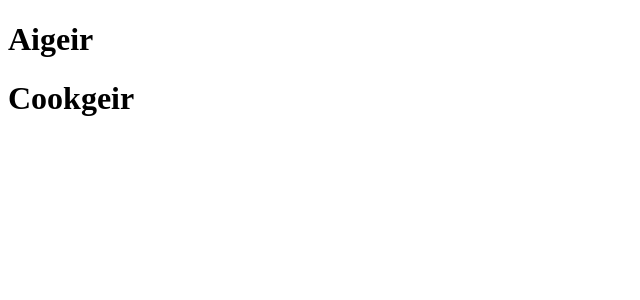
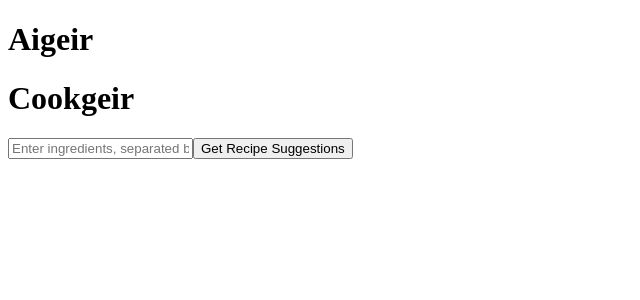
Before and after one commit to AJC0520/aigeir, a Vue app: page / in a window 1280 px wide. Shown: the top 300 px of the page, without its empty margins (0-640 px from the left). Built offline with nearby package versions, Linux system fonts and the light colour scheme; the HTML template or start-up script is replaced by a standard one.

Commit message:
Add recipe suggestion functionality and remove unused Base.vue

```diff
--- /dev/null
+++ b/src/utils/ollama.ts
@@ -0,0 +1,27 @@
+
+
+// *****************************************************************
+//
+//      COOKGEIR FUNCTIONS
+//
+// *****************************************************************
+export async function getRecipeSuggestions(ingredients: string): Promise<string> {
+    const response = await fetch('http://localhost:11434/api/chat', {
+        method: 'POST',
+        headers: { 'Content-Type': 'application/json' },
+        body: JSON.stringify({
+            model: 'qwen3.5:4b',
+            messages: [
+                {
+                    role: 'user',
+                    content: `I have these ingredients: ${ingredients}, plus basic pantry and household items. Return exactly 3 recipes. No thinking, no explanation, no extra text. Respond in this exact format: Recipe1 Name|Cooking Time in Minutes\nRecipe2 Name|Cooking Time in Minutes\nRecipe3 Name|Cooking Time in Minutes`
+                }
+            ],
+            stream: false,
+            think: true,
+        })
+    })
+
+    const data = await response.json()
+    return data.message.content
+}
--- a/src/views/Cookgeir.vue
+++ b/src/views/Cookgeir.vue
@@ -1,10 +1,35 @@
 <script setup lang="ts">
+import { getRecipeSuggestions } from '@/utils/ollama';
+import { ref } from 'vue';
 
+const ingredients = ref('');
+const suggestions = ref('');
+
+const fetchRecipes = async () => {
+    const respons = ""
+  try {
+    console.log('contacting ollama with ingredients:', ingredients.value);
+     const response = await getRecipeSuggestions(ingredients.value);
+
+     const parsedResponse = response.split('\n').map((line) => {
+      const [name, time] = line.split('|');
+      return { name: name?.trim() || '', time: time?.trim() || '' };
+     });
+
+     suggestions.value = response;
+    console.log(parsedResponse);
+  } catch (error) {
+    console.error('Error fetching recipe suggestions:', error);
+  }
+};
 </script>
 
 <template>
-    <h1>Cookgeir</h1>
+  <h1>Cookgeir</h1>
+  <input type="text" v-model="ingredients" placeholder="Enter ingredients, separated by commas" />
+  <button @click="fetchRecipes">Get Recipe Suggestions</button>
 
+  <p>{{ suggestions }}</p>
 </template>
 
 <style scoped></style>
```
Also changed, not shown: src/helper/Base.vue (deleted).
